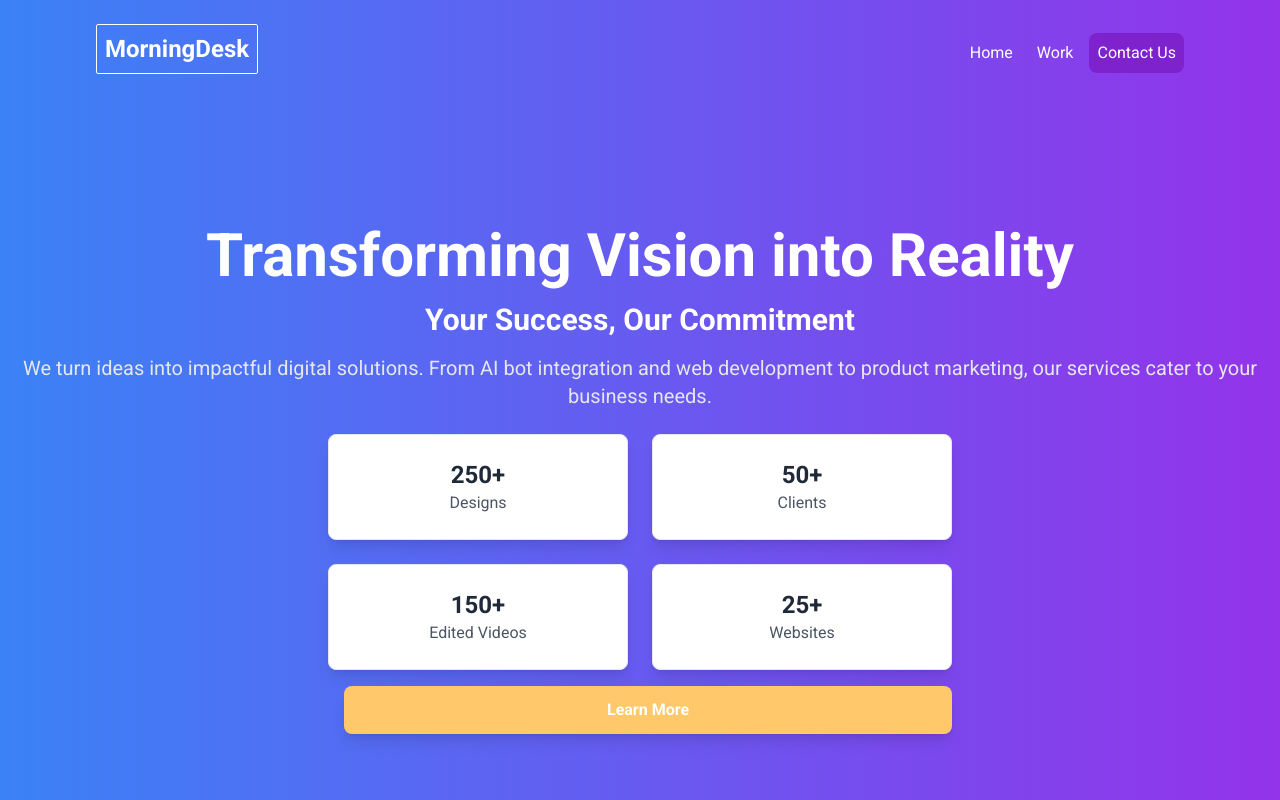
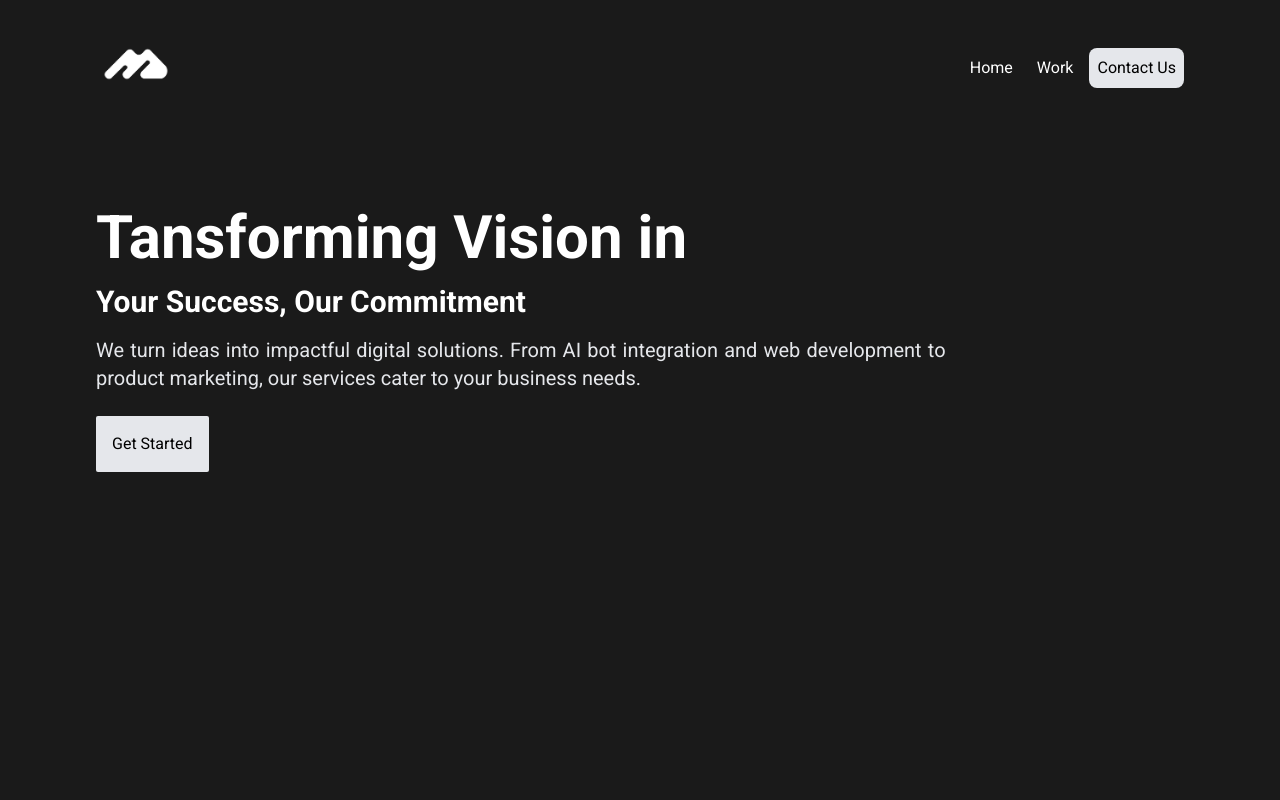
Before and after one commit to Sonu-Hansda/deeezinehub, a React (Vite) app: page / in a window 1280 px wide. Built offline with nearby package versions, Linux system fonts and the light colour scheme.

Commit message:
changed header to dark and added some animations

```diff
--- a/src/components/Brands.tsx
+++ b/src/components/Brands.tsx
@@ -11,7 +11,7 @@ const Brands: React.FC = () => {
   return (
     <section className="py-12 md:py-4">
       <div className="mx-auto px-4 overflow-hidden">
-        <div className="w-full flex space-x-12 items-start animate-[marquee_20s_linear_infinite]">
+        <div className="w-full flex space-x-12 items-start animate-[marquee-horizontal_20s_linear_infinite]">
           <img src={AdobePS} alt="Adobe Photoshop" className="h-16" />
           <img src={AdobeXD} alt="Adobe XD" className="h-16" />
           <img src={Figma} alt="Figma" className="h-16" />
--- a/src/components/Navbar.tsx
+++ b/src/components/Navbar.tsx
@@ -1,3 +1,4 @@
+import logo from "../assets/logo.png";
 import { useContext, useState } from "react";
 import { scrollContext, scrollContextType } from "../App";
 
@@ -6,10 +7,9 @@ const Navbar: React.FC = () => {
     const scrollMethods = useContext<scrollContextType | undefined>(scrollContext);
 
     return (
-        <nav className="flex flex-wrap justify-between items-center px-4 md:px-24 py-4 md:py-6 bg-gradient-to-r from-blue-500 to-purple-600">
+        <nav className="flex flex-wrap justify-between items-center px-4 md:px-24 py-4 md:py-6 bg-[#1a1a1a]">
             <div className="w-full md:w-auto flex justify-between items-center">
-                <h1 className="text-2xl font-bold text-white border border-white rounded-sm p-2 mr-4 md:mr-12">MorningDesk</h1>
-
+                <img className="h-20 w-20" src={logo} alt="site logo"/>
                 {!showMenu ? (
                     <svg
                         xmlns="http://www.w3.org/2000/svg"
@@ -38,12 +38,12 @@ const Navbar: React.FC = () => {
             </div>
 
             <ul className={`${showMenu ? "flex" : "hidden"
-                } md:flex md:relative md:bg-transparent text-white md:text-white justify-center md:justify-between w-full md:w-auto h-auto md:h-auto md:items-center gap-x-4 transition-opacity ease-linear mt-2`}>
+                } bg-white md:flex md:relative md:bg-transparent text-black rounded-sm md:text-white justify-center md:justify-between w-full md:w-auto h-auto md:h-auto md:items-center gap-x-4 transition-opacity ease-linear mt-2`}>
                 <div className="flex flex-row items-center gap-4 md:gap-6">
                     <li className="cursor-pointer hover:underline">Home</li>
                     <li className="cursor-pointer hover:underline">Work</li>
                 </div>
-                <li onClick={scrollMethods?.scrollToContact} className="p-2 rounded-lg hover:underline md:hover:no-underline lg:bg-purple-700 lg:hover:bg-purple-800 cursor-pointer transition-colors duration-300">Contact Us</li>
+                <li onClick={scrollMethods?.scrollToContact} className="p-2 rounded-lg hover:underline md:hover:no-underline lg:bg-gray-200 lg:text-black lg:hover:bg-white cursor-pointer transition-colors duration-300">Contact Us</li>
             </ul>
         </nav>
     );
--- a/src/index.css
+++ b/src/index.css
@@ -8,7 +8,7 @@
   font-family: 'Roboto', sans-serif;
 }
 
-@keyframes marquee {
+@keyframes marquee-horizontal {
   0% {
     transform: translateX(-120%);
   }
@@ -19,7 +19,7 @@
 }
 
 @media (min-width: 640px) {
-  @keyframes marquee {
+  @keyframes marquee-horizontal {
     0% {
       transform: translateX(-50%);
     }
@@ -29,3 +29,24 @@
     }
   }
 }
+
+@keyframes marquee-vertical {
+  0% {
+    transform: translateY(-100%);
+  }
+
+  100% {
+    transform: translateY(100%);
+  }
+}
+
+
+@keyframes marquee-vertical-reverse {
+  0% {
+    transform: translateY(100%);
+  }
+
+  100% {
+    transform: translateY(-120%);
+  }
+}
--- a/src/sections/Hero.tsx
+++ b/src/sections/Hero.tsx
@@ -1,44 +1,59 @@
-import React from 'react';
+import React, { useEffect, useState } from 'react';
+import AdobePS from "../assets/brands/adobe-photoshop.svg";
+import OpenAI from "../assets/brands/openai.svg";
+import Figma from "../assets/brands/figma.svg";
+import ReactIcon from "../assets/brands/react.svg";
+import AdobeXD from "../assets/brands/adobe-xd.svg";
 
 const Hero: React.FC = () => {
+  const [displayedText, setDisplayedText] = useState('');
+  const fullText = 'Transforming Vision into Reality';
+
+  useEffect(() => {
+    let index = 0;
+    const interval = setInterval(() => {
+      if (index < fullText.length-1) {
+        setDisplayedText((prev) => prev + fullText[index]);
+        index++;
+      } else {
+        clearInterval(interval);
+      }
+    }, 250); // Adjust typing speed here
+
+    return () => clearInterval(interval);
+  }, []);
+
   return (
-    <section className="relative bg-gradient-to-r from-blue-500 to-purple-600 py-20 md:py-32 text-white text-center overflow-hidden">
-      <div className="relative z-10 container mx-auto px-4">
+    <section className="flex relative bg-[#1a1a1a] text-white text-center overflow-hidden px-20 py-20">
+      <div className="relative z-10 mx-auto px-4 text-start">
         <h1 className="text-4xl md:text-6xl font-bold mb-4 relative">
-          <span className="inline-block animate-fade-in">
-            Transforming Vision into Reality
+          <span className="inline-block">
+            {displayedText}
+            <span className="font-extralight animate-blink">|</span>
           </span>
         </h1>
         <h2 className="text-2xl md:text-3xl font-semibold mb-4">
           Your Success, Our Commitment
         </h2>
-        <p className="text-lg md:text-xl mb-6 text-gray-200">
+        <p className="text-lg md:text-xl mb-6 text-gray-200 text-justify">
           We turn ideas into impactful digital solutions. From AI bot integration and web development to product marketing, our services cater to your business needs.
         </p>
-        <div className="flex flex-col md:flex-row justify-center items-center mb-8">
-          <div className="flex flex-col justify-center w-full md:w-1/2 mb-8 md:mb-0 space-y-4 md:space-y-0 md:space-x-4">
-            <div className="grid grid-cols-2 gap-4 md:gap-6 mb-1 md:mb-4">
-              <div className="border border-gray-200 p-6 shadow-lg bg-white text-primary rounded-lg">
-                <p className="text-2xl font-bold text-gray-800">250+</p>
-                <p className="text-gray-600">Designs</p>
-              </div>
-              <div className="border border-gray-200 p-6 shadow-lg bg-white text-primary rounded-lg">
-                <p className="text-2xl font-bold text-gray-800">50+</p>
-                <p className="text-gray-600">Clients</p>
-              </div>
-              <div className="border border-gray-200 p-6 shadow-lg bg-white text-primary rounded-lg">
-                <p className="text-2xl font-bold text-gray-800">150+</p>
-                <p className="text-gray-600">Edited Videos</p>
-              </div>
-              <div className="border border-gray-200 p-6 shadow-lg bg-white text-primary rounded-lg">
-                <p className="text-2xl font-bold text-gray-800">25+</p>
-                <p className="text-gray-600">Websites</p>
-              </div>
-            </div>
-            <button className=" bg-primary hover:bg-amber-400 text-white font-bold py-3 rounded-lg shadow-lg transition transform hover:scale-105 duration-300">
-              Learn More
-            </button>
-          </div>
+        <button className='bg-gray-200 p-4 text-black rounded-sm hover:scale-105 transition-all ease-linear'>Get Started</button>
+      </div>
+      <div className="hidden md:flex gap-x-4 px-4 overflow-hidden">
+        <div className="w-full flex flex-col gap-y-4 items-start animate-[marquee-vertical_20s_linear_infinite]">
+          <img src={AdobePS} alt="Adobe Photoshop" className="h-24 w-40" />
+          <img src={AdobeXD} alt="Adobe XD" className="h-24 w-40" />
+          <img src={Figma} alt="Figma" className="h-24 w-40" />
+          <img src={ReactIcon} alt="React" className="h-24 w-40" />
+          <img src={OpenAI} alt="OpenAI" className="h-24 w-40 bg-white p-2 rounded-sm" />
+        </div>
+        <div className="w-full flex flex-col-reverse gap-y-4 items-start animate-[marquee-vertical-reverse_20s_linear_infinite]">
+          <img src={AdobePS} alt="Adobe Photoshop" className="h-24 w-40" />
+          <img src={AdobeXD} alt="Adobe XD" className="h-24 w-40" />
+          <img src={Figma} alt="Figma" className="h-24 w-40" />
+          <img src={ReactIcon} alt="React" className="h-24 w-40" />
+          <img src={OpenAI} alt="OpenAI" className="h-24 w-40 bg-white p-2 rounded-sm" />
         </div>
       </div>
     </section>
--- a/tailwind.config.js
+++ b/tailwind.config.js
@@ -10,6 +10,15 @@ export default {
         primary: '#ffc86b',
         secondary: '#191825',
       },
+      animation: {
+        blink: 'blink 1s step-start infinite'
+      },
+      keyframes: {
+        blink: {
+          '0%, 100%': { opacity: '1' },
+          '50%': { opacity: '0' },
+        }
+      },
     },
   },
   plugins: [],
```
Also changed, not shown: src/assets/logo.png (added).
